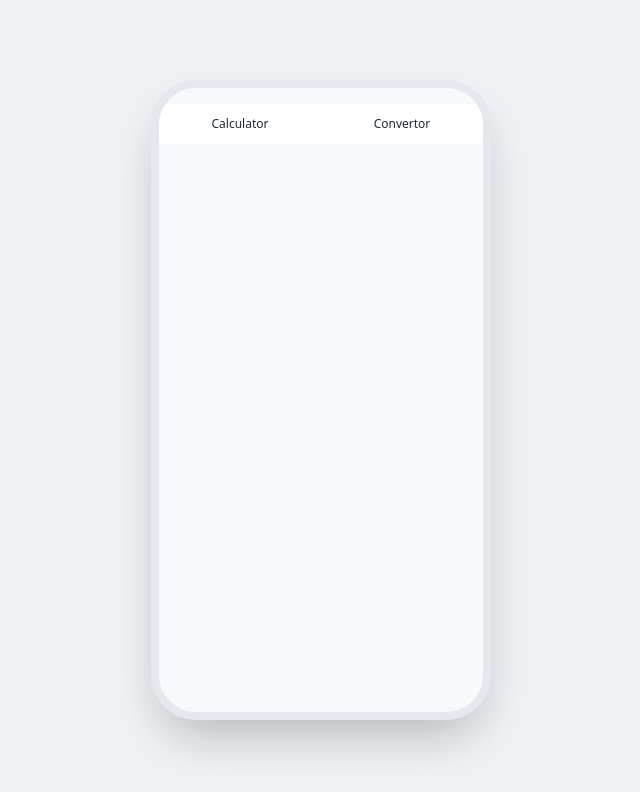
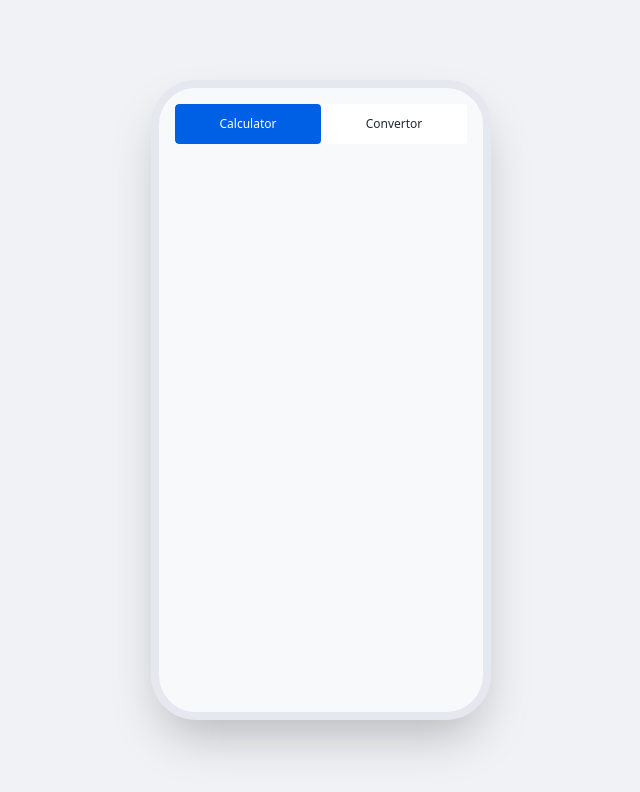
Before and after one commit to Aarushkashyap/Cal-C-2.0, a React (Vite) app: page / in a window 1280 px wide. Shown: the top 792 px of the page, without its empty margins (319-959 px from the left). Built offline with nearby package versions, Linux system fonts and the light colour scheme.

Commit message:
Created switch between design among calculator and convertor

```diff
--- a/src/App.jsx
+++ b/src/App.jsx
@@ -3,16 +3,27 @@ import Switch from './components/Switch'
 
 const App = () => {
     const [selectedIndex, setSelectedIndex] = useState(0);
+
+    const handleChange = (index) => {
+        setSelectedIndex(index)
+    }
+
   return (
     <div className='flex min-h-screen items-center justify-center bg-light-100 dark:bg-dark-100 max-sm:bg-backgroundDark
     max-sm:dark:bg-background'>
         <div className='w-full overflow-hidden border-light-200 bg-backgroundDark py-4 text-textDark dark:border-dark-300
         dark:bg-background dark:text-text sm:min-h-[40rem] sm:w-[340px] sm:rounded-[45px] sm:border-[8px]
         sm:shadow-2xl' >
+            <div className='px-4 mb-4'>
             <Switch
 
-            options={["calculator", "convertor"]}
+            options={["calculator", "convertor", //"others" for future work
+
+            ]}
+            selectedIndex={selectedIndex}
+            onClick={handleChange}
             />
+            </div>
         </div>
     </div>
   )
--- a/src/components/Switch.jsx
+++ b/src/components/Switch.jsx
@@ -1,6 +1,6 @@
 import React from 'react'
 
-const Switch = ({options, selectedIndex, Onclick}) => {
+const Switch = ({options, selectedIndex, onClick}) => {
   return (
     <div className='h-10 overflow-hidden rounded'>
         <div className="relative flex h-full">
@@ -14,14 +14,22 @@ const Switch = ({options, selectedIndex, Onclick}) => {
                                 ? "text-white"
                                 : "text-gray-800 dark:text-gray-400"
                              }`}
+                             onClick={() => onClick(index)}
                         >
                             <span className='z-10 text-xs capitalize transition-colors duration-300'>
                                 {option}
                             </span>
                         </div>
-                    )
-                })
-            }
+                    );
+                })}
+                    <div className="absolute rounded h-full bg-primary transition-all duration-300"
+                    style={{
+                        width:`${100 /options.length}% `,
+                        left: `${(100/options.length) * selectedIndex}%`,
+                    }}
+                >
+
+                    </div>
         </div>
     </div>
   )
```
